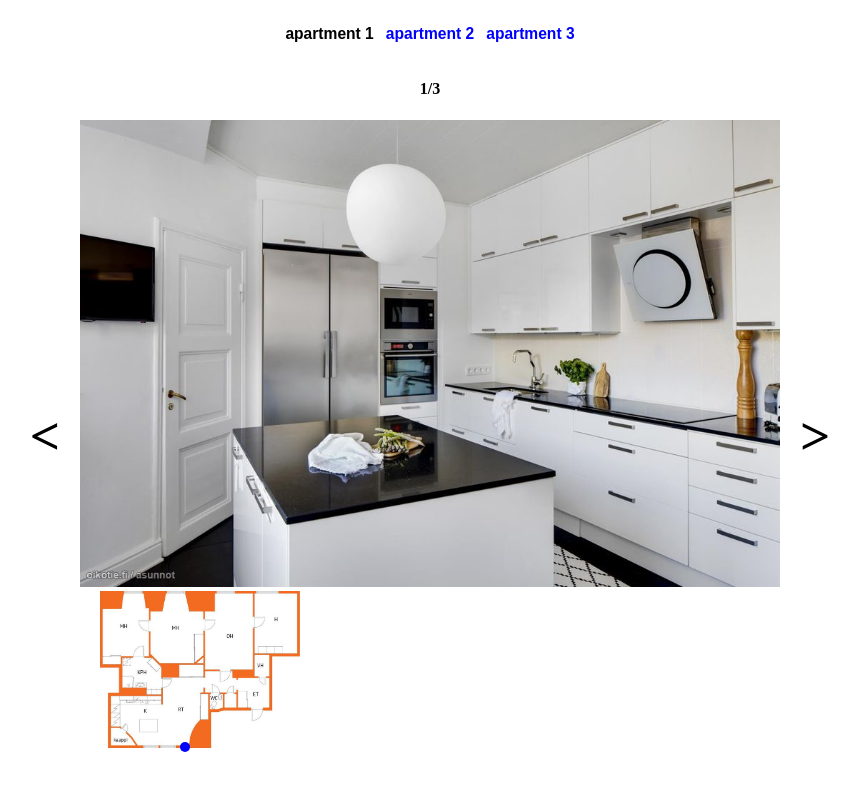
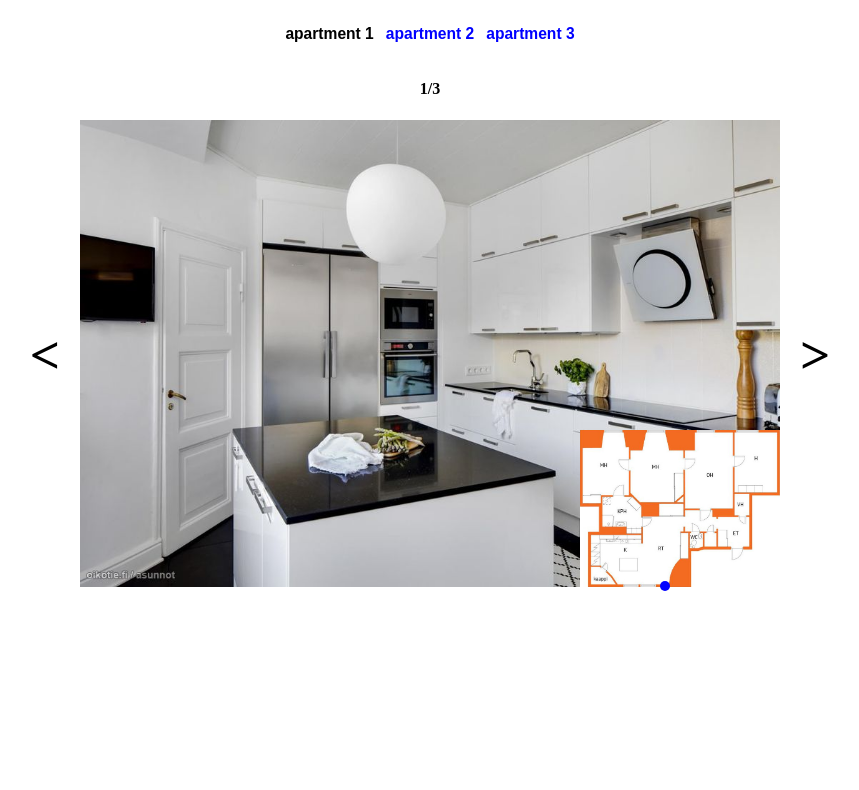
Before and after one commit to Areii1/floor-plan-vision, a React (Create React App) app: page / in a window 1280 px wide. Shown: the top 790 px of the page, without its empty margins (210-1069 px from the left). Built offline with nearby package versions, Linux system fonts and the light colour scheme.

Commit message:
update main view

```diff
--- a/src/App.tsx
+++ b/src/App.tsx
@@ -79,6 +79,7 @@ function App() {
         data: undefined,
         error: undefined,
       });
+      setCurrentImageIndex(0);
       const getViewDetailsResponse = await getViewDetails(id);
       setGetViewDetailsProcess({
         status: status.SUCCESS,
--- a/src/view/View.tsx
+++ b/src/view/View.tsx
@@ -6,14 +6,20 @@ import { Coords } from "../apiServices/getViewDetails";
 
 const Wrapper = styled.div`
   width: 700px;
+  position: relative;
 `;
 
 const RoomView = styled.img`
   max-width: 700px;
   max-height: 700px;
 `;
+const FloorPlanWrapper = styled.div`
+  position: absolute;
+  bottom: 0;
+  right: 0;
+`;
 
-const FloorPlanWrapper = styled.div`
+const FloorPlanContentWrapper = styled.div`
   position: relative;
   margin-left: 20px;
   display: flex;
@@ -24,6 +30,16 @@ const FloorPlanWrapper = styled.div`
 const FloorPlan = styled.img`
   max-width: 200px;
   max-height: 200px;
+`;
+
+const CloseFloorPlanButton = styled.button`
+  position: absolute;
+  top: -10px;
+  right: 0;
+`;
+
+const CloseFloorPlanButtonText = styled.h5`
+  margin: 0;
 `;
 
 type FloorPlanDotProps = {
@@ -46,16 +62,46 @@ type ViewProps = {
 };
 
 export function View(props: ViewProps) {
+  const [displayFloorPlan, setDisplayFloorPlan] = React.useState<boolean>(true);
+  const [hoveringOverFloorPlan, setHoveringOverFloorPlan] = React.useState<
+    boolean
+  >(false);
+  React.useEffect(() => {
+    setDisplayFloorPlan(true);
+  }, [props.coords.viewIndex]);
+  const handleMouseFloorPlanEnter = () => {
+    setHoveringOverFloorPlan(true);
+  };
+
+  const handleMouseFloorPlanLeave = () => {
+    setHoveringOverFloorPlan(false);
+  };
+
+  const handleCloseFloorPlanClick = () => {
+    setDisplayFloorPlan(false);
+  };
   return (
     <Wrapper>
       <RoomView
         src={getImage(props.apartmentId, props.coords.viewIndex)}
         alt="apartment view"
       />
-      <FloorPlanWrapper>
-        <FloorPlanDot coords={props.coords} />
-        <FloorPlan src={getFloorPlan(props.apartmentId)} alt="floor plan" />
-      </FloorPlanWrapper>
+      {displayFloorPlan && (
+        <FloorPlanWrapper
+          onMouseEnter={handleMouseFloorPlanEnter}
+          onMouseLeave={handleMouseFloorPlanLeave}
+        >
+          <FloorPlanContentWrapper>
+            {hoveringOverFloorPlan && (
+              <CloseFloorPlanButton onClick={handleCloseFloorPlanClick}>
+                <CloseFloorPlanButtonText>X</CloseFloorPlanButtonText>
+              </CloseFloorPlanButton>
+            )}
+            <FloorPlanDot coords={props.coords} />
+            <FloorPlan src={getFloorPlan(props.apartmentId)} alt="floor plan" />
+          </FloorPlanContentWrapper>
+        </FloorPlanWrapper>
+      )}
     </Wrapper>
   );
 }
```
